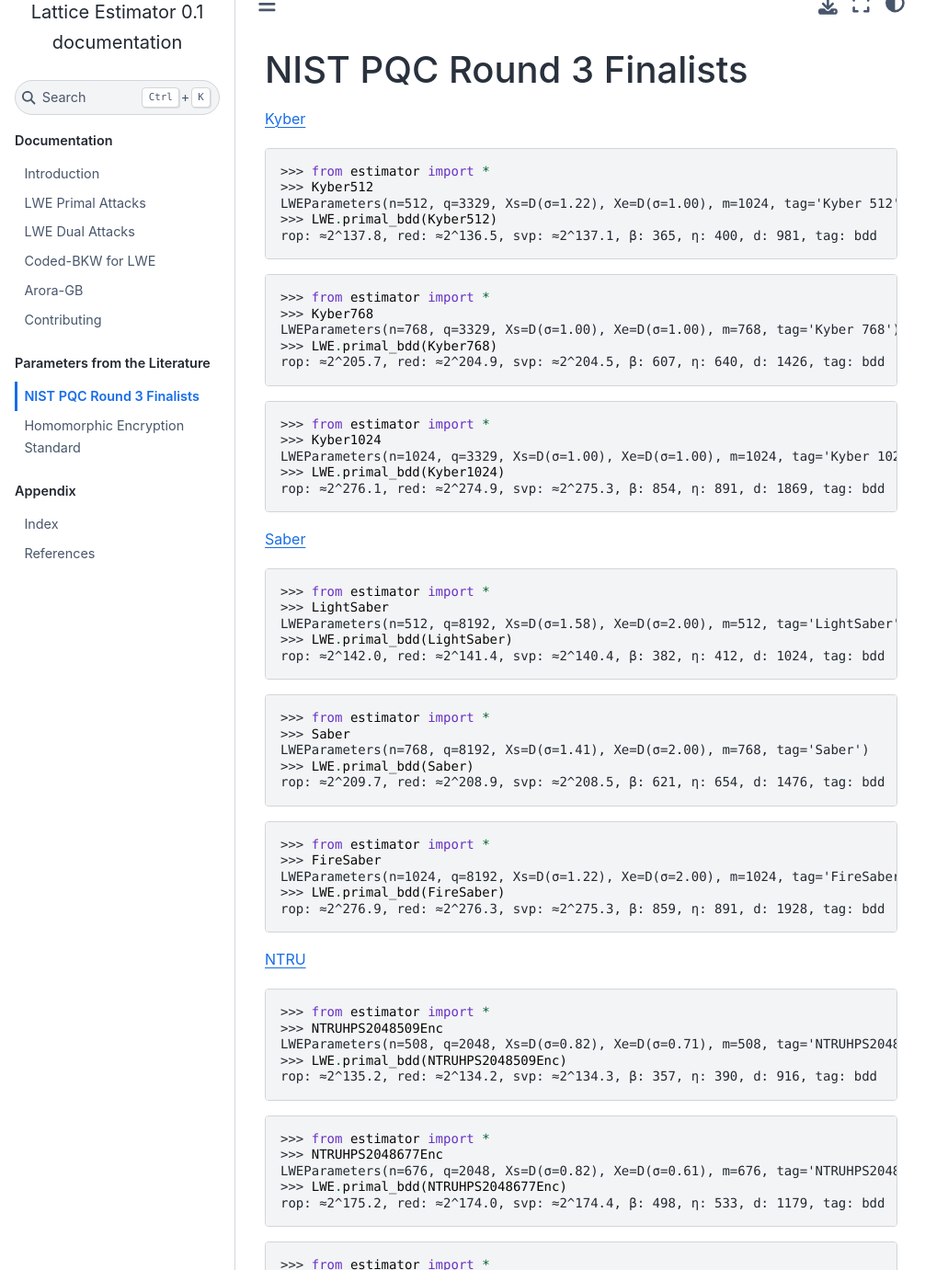
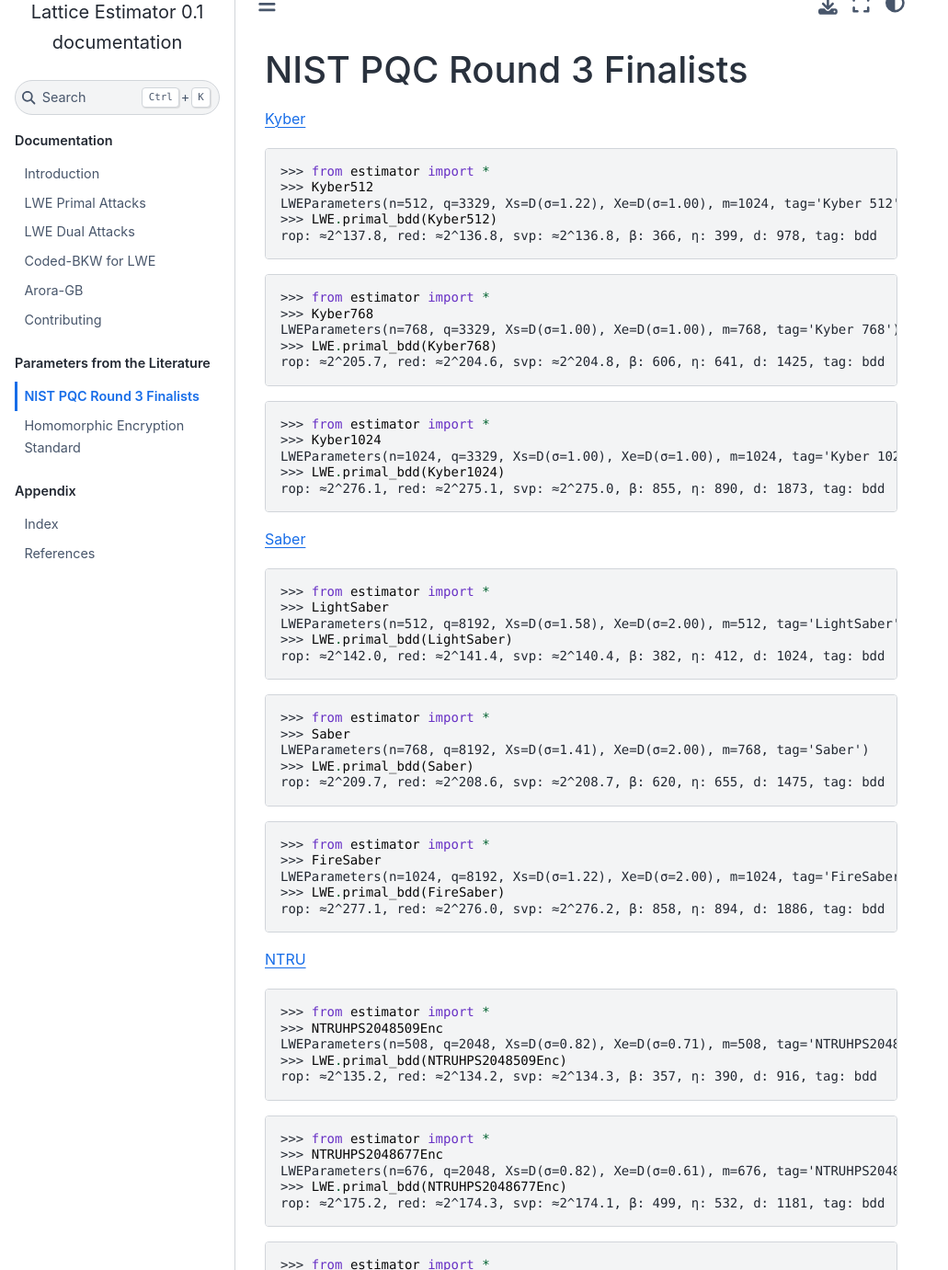
Before and after one commit to malb/lattice-estimator, a Sphinx documentation site: the page built from docs/schemes/nist-pqc-round-3.rst, in a window 1280 px wide and 1400 px high. Shown: the part 19-1400 px from the top of the window at 92% size, without its empty margins (0-1031 px from the left). Built offline with Sphinx 7.4.7 and the Sphinx Book theme 1.1.4, drawn with Linux system fonts in a browser that asks for light colours; some of the changed text lies outside the part shown.

Commit message:
refactored robust binary_search

```diff
--- a/README.rst
+++ b/README.rst
@@ -34,9 +34,9 @@
     dual_hybrid          :: rop: ≈2^134.5, mem: ≈2^130.2, m: 512, red: ≈2^134.3, δ: 1.003611, β: 460, d: 1009, ...
 
     >>> r = LWE.estimate(Kyber512)
-    bkw                  :: rop: ≈2^167.2, m: ≈2^155.1, mem: ≈2^156.1, b: 13, t1: 0, t2: 16, ℓ: 12, #cod: 444, #top: 1...
+    bkw                  :: rop: ≈2^167.2, m: ≈2^155.1, mem: ≈2^156.1, b: 13, t1: 0, t2: 16, ℓ: 12, #cod: 444, #top: 1, ...
     usvp                 :: rop: ≈2^141.2, red: ≈2^141.2, δ: 1.004111, β: 382, d: 973, tag: usvp
-    bdd                  :: rop: ≈2^137.8, red: ≈2^136.5, svp: ≈2^137.1, β: 365, η: 400, d: 981, tag: bdd
+    bdd                  :: rop: ≈2^137.8, red: ≈2^136.8, svp: ≈2^136.8, β: 366, η: 399, d: 978, tag: bdd
     dual                 :: rop: ≈2^165.3, mem: ≈2^127.5, m: 581, red: ≈2^165.2, δ: 1.003573, β: 467, d: 1092, ...
     dual_hybrid          :: rop: ≈2^157.7, mem: ≈2^153.6, m: 512, red: ≈2^157.4, δ: 1.003726, β: 440, d: 1008, ...
 
--- a/docs/schemes/hes.rst
+++ b/docs/schemes/hes.rst
@@ -17,4 +17,4 @@
    >>> HESv111024128ternary
    LWEParameters(n=1024, q=134217728, Xs=D(σ=0.82), Xe=D(σ=3.00), m=1024, tag='HESv11ternary')
    >>> LWE.primal_hybrid(HESv111024128ternary)
-   rop: ≈2^183.4, red: ≈2^182.6, svp: ≈2^182.3, β: 345, η: 2, ζ: 139, |S|: ≈2^220.3, ...
+   rop: ≈2^183.4, red: ≈2^182.6, svp: ≈2^182.3, β: 345, η: 2, ζ: 139, |S|: ≈2^220.3, d: 1910, prob: ≈2^-48.1, ↻: ≈2^50.3, tag: hybrid
--- a/docs/schemes/nist-pqc-round-3.rst
+++ b/docs/schemes/nist-pqc-round-3.rst
@@ -9,7 +9,7 @@
    >>> Kyber512
    LWEParameters(n=512, q=3329, Xs=D(σ=1.22), Xe=D(σ=1.00), m=1024, tag='Kyber 512')
    >>> LWE.primal_bdd(Kyber512)
-   rop: ≈2^137.8, red: ≈2^136.5, svp: ≈2^137.1, β: 365, η: 400, d: 981, tag: bdd
+   rop: ≈2^137.8, red: ≈2^136.8, svp: ≈2^136.8, β: 366, η: 399, d: 978, tag: bdd
 
 ::
 
@@ -17,7 +17,7 @@
    >>> Kyber768
    LWEParameters(n=768, q=3329, Xs=D(σ=1.00), Xe=D(σ=1.00), m=768, tag='Kyber 768')
    >>> LWE.primal_bdd(Kyber768)
-   rop: ≈2^205.7, red: ≈2^204.9, svp: ≈2^204.5, β: 607, η: 640, d: 1426, tag: bdd
+   rop: ≈2^205.7, red: ≈2^204.6, svp: ≈2^204.8, β: 606, η: 641, d: 1425, tag: bdd
 
 ::
 
@@ -25,7 +25,7 @@
    >>> Kyber1024
    LWEParameters(n=1024, q=3329, Xs=D(σ=1.00), Xe=D(σ=1.00), m=1024, tag='Kyber 1024')
    >>> LWE.primal_bdd(Kyber1024)
-   rop: ≈2^276.1, red: ≈2^274.9, svp: ≈2^275.3, β: 854, η: 891, d: 1869, tag: bdd
+   rop: ≈2^276.1, red: ≈2^275.1, svp: ≈2^275.0, β: 855, η: 890, d: 1873, tag: bdd
 
 `Saber <https://www.esat.kuleuven.be/cosic/pqcrypto/saber/files/saberspecround3.pdf>`__
 
@@ -43,7 +43,7 @@
    >>> Saber
    LWEParameters(n=768, q=8192, Xs=D(σ=1.41), Xe=D(σ=2.00), m=768, tag='Saber')
    >>> LWE.primal_bdd(Saber)
-   rop: ≈2^209.7, red: ≈2^208.9, svp: ≈2^208.5, β: 621, η: 654, d: 1476, tag: bdd
+   rop: ≈2^209.7, red: ≈2^208.6, svp: ≈2^208.7, β: 620, η: 655, d: 1475, tag: bdd
 
 ::
 
@@ -51,7 +51,7 @@
    >>> FireSaber
    LWEParameters(n=1024, q=8192, Xs=D(σ=1.22), Xe=D(σ=2.00), m=1024, tag='FireSaber')
    >>> LWE.primal_bdd(FireSaber)
-   rop: ≈2^276.9, red: ≈2^276.3, svp: ≈2^275.3, β: 859, η: 891, d: 1928, tag: bdd
+   rop: ≈2^277.1, red: ≈2^276.0, svp: ≈2^276.2, β: 858, η: 894, d: 1886, tag: bdd
 
 
 `NTRU <https://ntru.org/f/ntru-20190330.pdf>`__
@@ -70,7 +70,7 @@
    >>> NTRUHPS2048677Enc
    LWEParameters(n=676, q=2048, Xs=D(σ=0.82), Xe=D(σ=0.61), m=676, tag='NTRUHPS2048677Enc')
    >>> LWE.primal_bdd(NTRUHPS2048677Enc)
-   rop: ≈2^175.2, red: ≈2^174.0, svp: ≈2^174.4, β: 498, η: 533, d: 1179, tag: bdd
+   rop: ≈2^175.2, red: ≈2^174.3, svp: ≈2^174.1, β: 499, η: 532, d: 1181, tag: bdd
 
 ::
 
```
Also changed, not shown: other parts of docs/schemes/nist-pqc-round-3.rst (+1 -1 lines), 5 other files.
